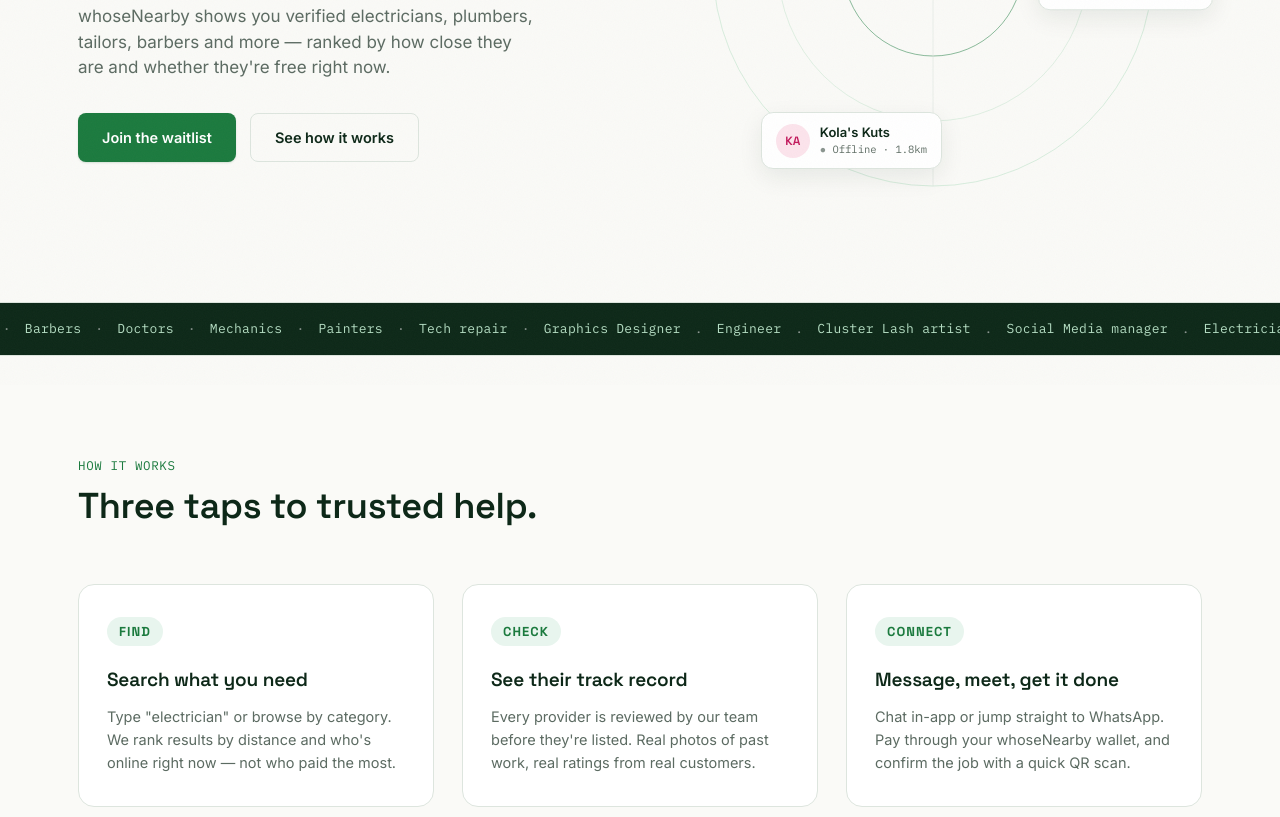
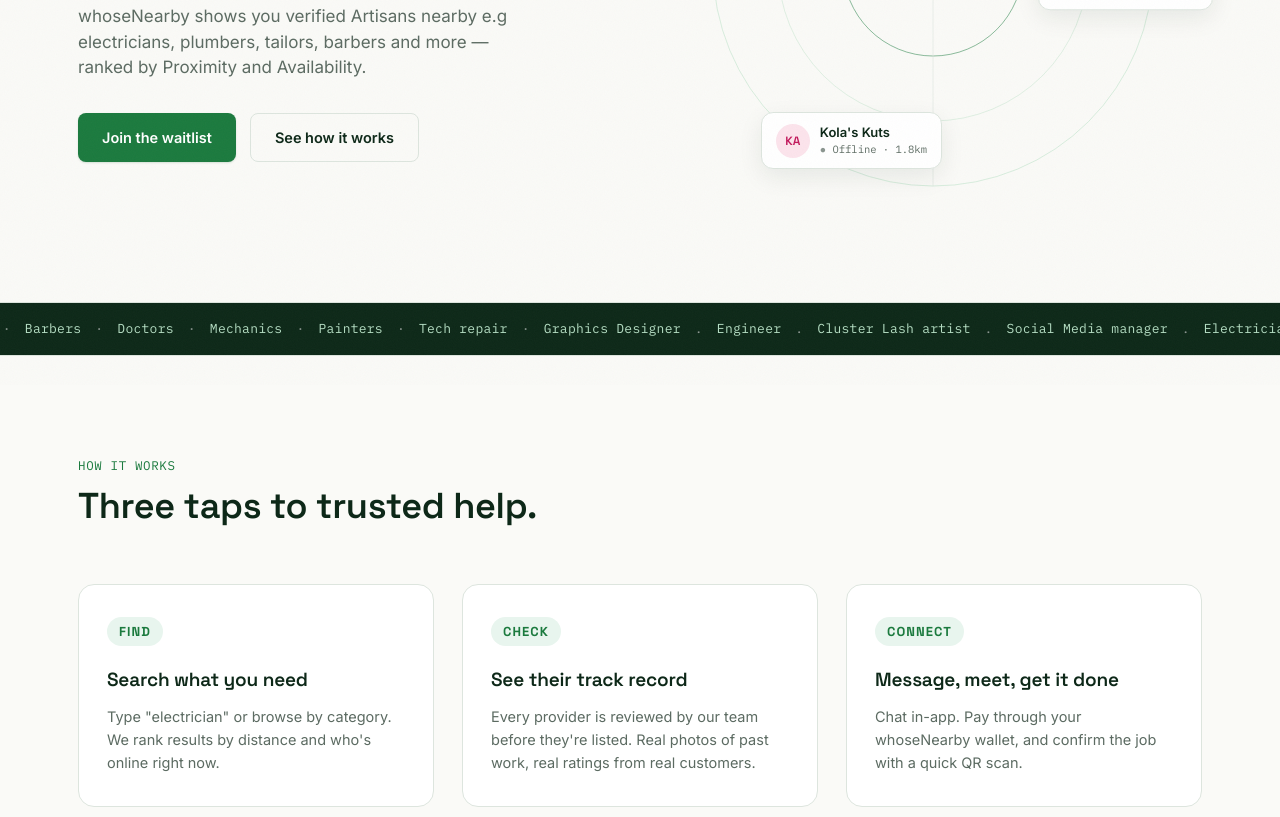
Before and after one commit to I-edison/WhoseNearby, a plain HTML site: page index.html in a window 1280 px wide. Shown: the part 415-1232 px from the top of the page. Drawn offline with Linux system fonts and the light colour scheme.

Commit message:
update index.html

```diff
--- a/index.html
+++ b/index.html
@@ -50,9 +50,8 @@
               >
             </h1>
             <p class="hero-sub">
-              whoseNearby shows you verified electricians, plumbers, tailors,
-              barbers and more — ranked by how close they are and whether
-              they're free right now.
+              whoseNearby shows you verified Artisans nearby e.g electricians, plumbers, tailors,
+              barbers and more — ranked by Proximity and Availability.
             </p>
             <div class="hero-ctas">
               <a href="#waitlist" class="btn btn-primary">Join the waitlist</a>
@@ -168,7 +167,7 @@
               <h3>Search what you need</h3>
               <p>
                 Type "electrician" or browse by category. We rank results by
-                distance and who's online right now — not who paid the most.
+                distance and who's online right now.
               </p>
             </div>
             <div class="how-card">
@@ -183,7 +182,7 @@
               <div class="how-mark">Connect</div>
               <h3>Message, meet, get it done</h3>
               <p>
-                Chat in-app or jump straight to WhatsApp. Pay through your
+                Chat in-app. Pay through your
                 whoseNearby wallet, and confirm the job with a quick QR scan.
               </p>
             </div>
@@ -355,7 +354,7 @@
           <div>
             <a href="#top"><img class="logo" src="public/res/Asset 1.png" alt="" /></a>
           </div>
-          <p>Find trusted help, nearby.</p>
+          <p>Find trusted help nearby.</p>
         </div>
         <div class="footer-cities">
           <h4>Launching first in</h4>
@@ -363,7 +362,7 @@
         </div>
         <div class="footer-meta">
           <p>
-            © <span id="year"></span> whoseNearby. Built for the neighborhood.
+            © <span id="year"></span> whoseNearby. Find trusted help nearby.
           </p>
           <p class="TC-link"><a href="">Terms and Condition</a></p>
         </div>
```
